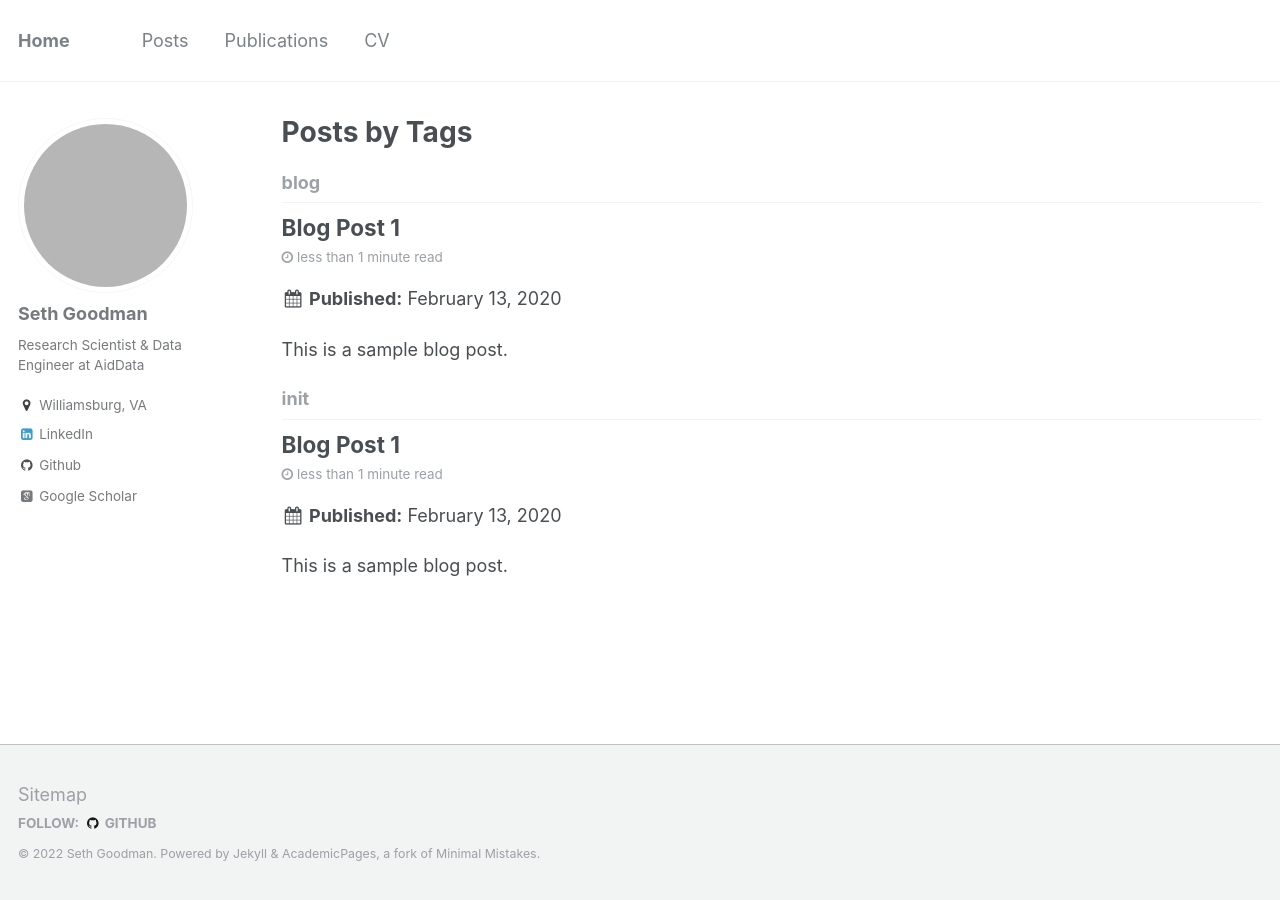
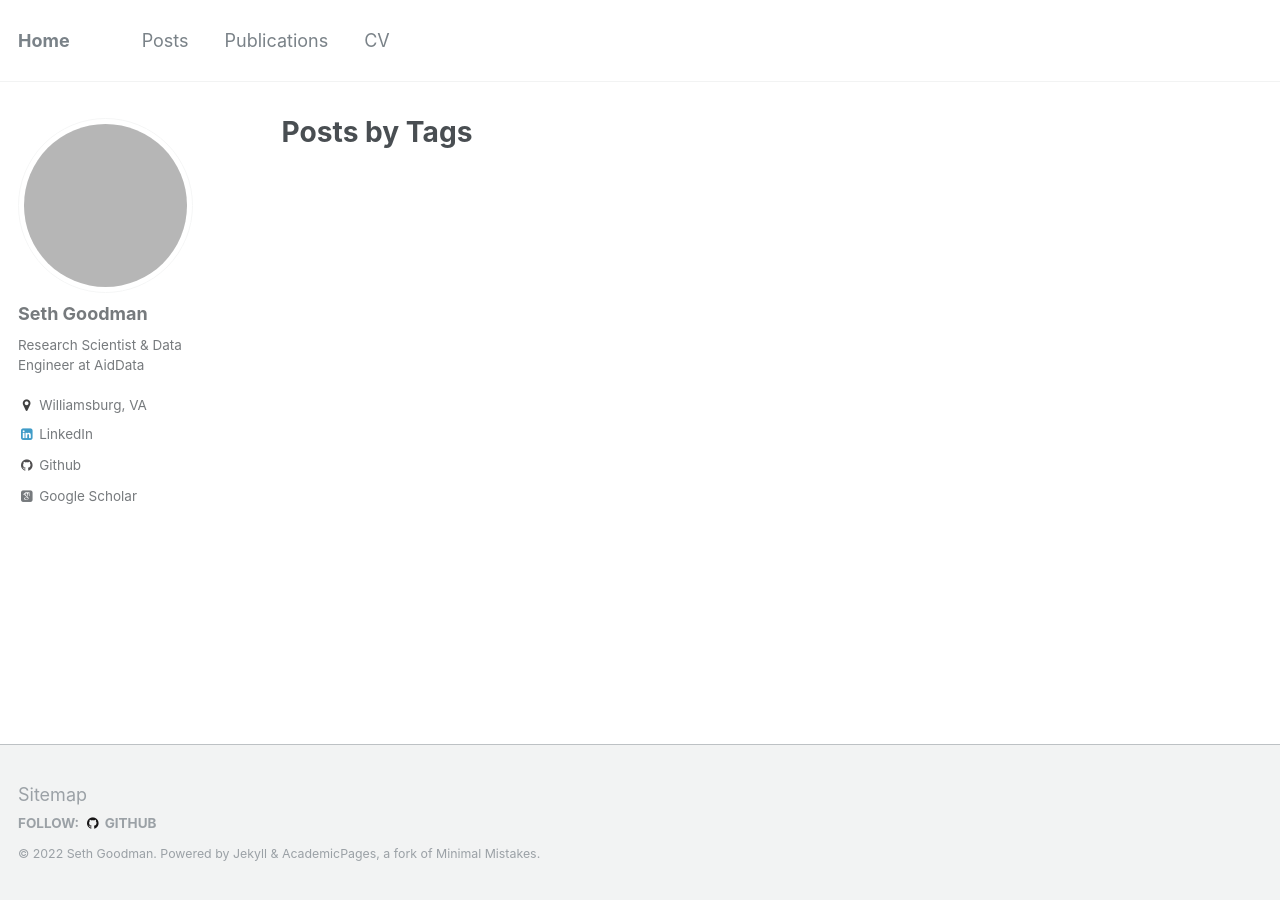
Before and after one commit to sgoodm/sgoodm.github.io, a Jekyll site: the page built from _pages/tag-archive.html, in a window 1280 px wide. Built offline with Jekyll 4.4.1, drawn with Linux system fonts in a browser that asks for light colours; some web fonts are replaced; grey boxes are pictures that could not be loaded.

```diff
--- a/_posts/2012-08-14-blog-post-1.md
+++ /dev/null
@@ -1,22 +0,0 @@
----
-title: 'Blog Post 1'
-date: 2020-02-13
-permalink: /posts/2020/02/blog-post-1/
-tags:
-  - init
-  - blog
----
-
-This is a sample blog post.
-
-Heading
-======
-
-Text
-
-
-
-Other heading
-------
-
-Text Text
```
Also changed, not shown: _pages/about.md (+3 -1 lines).
